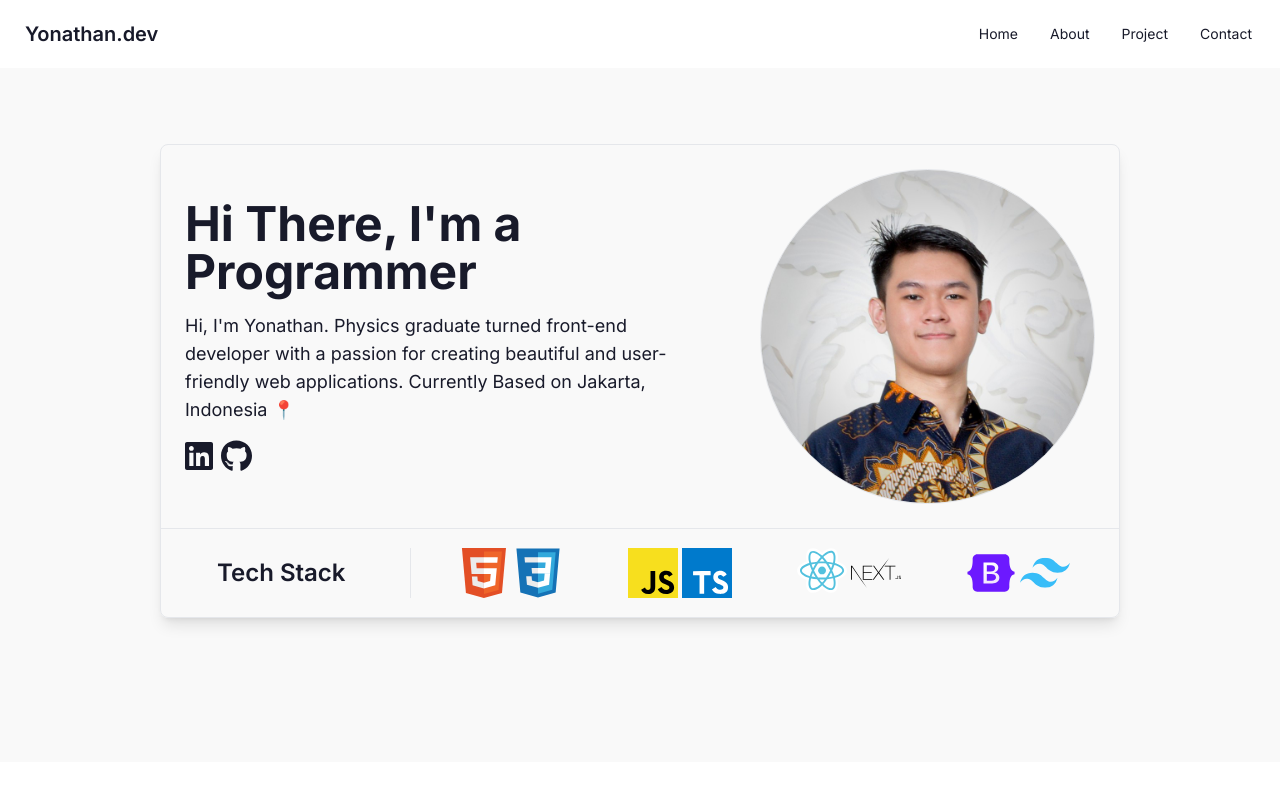
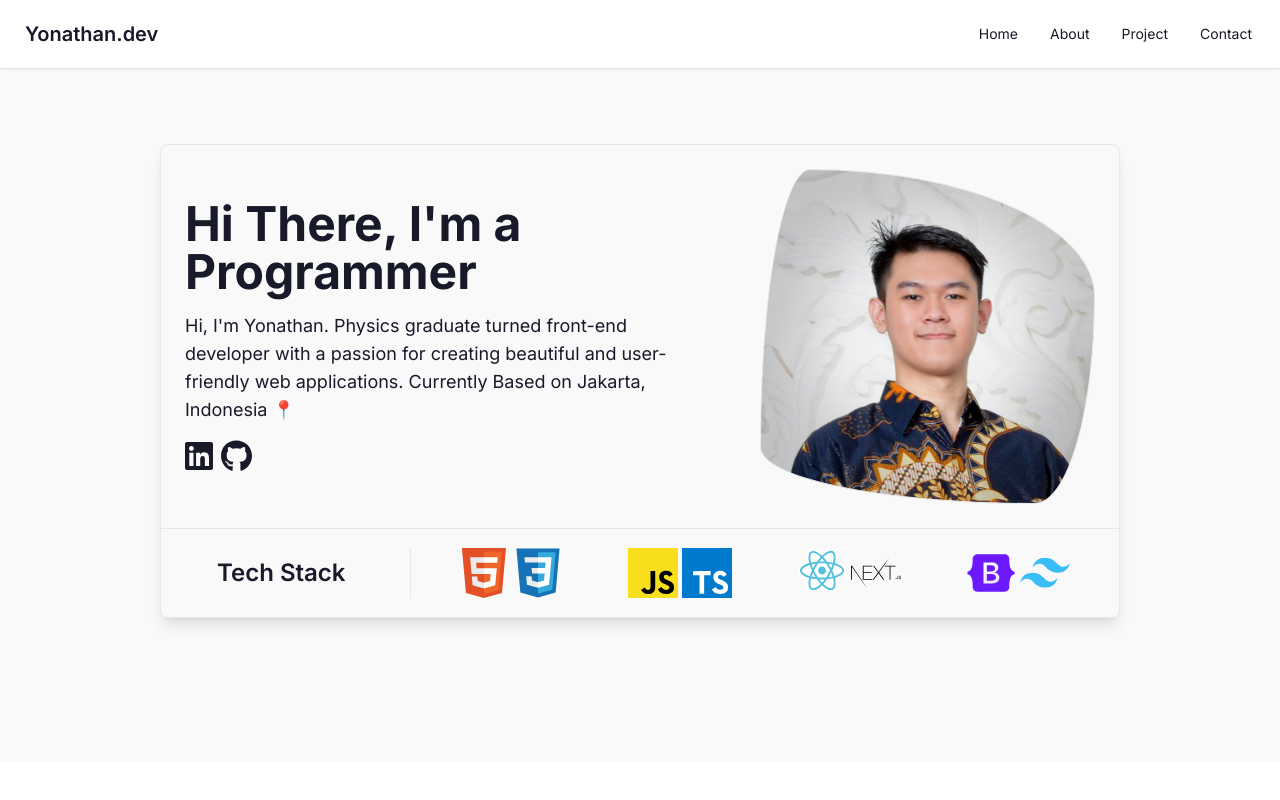
Before and after one commit to Yonathan-Lie/personal-webpage, a Next.js app: page / in a window 1280 px wide. Shown: the top 800 px of the page. Built offline with nearby package versions, Linux system fonts and the light colour scheme.

Commit message:
feat: animation on profile image

```diff
--- a/src/app/components/navbar.tsx
+++ b/src/app/components/navbar.tsx
@@ -2,7 +2,7 @@ import Link from "next/link";
 
 export default function MyNavbar() {
     return (
-        <div className="navbar bg-base-100 fixed z-[1000]">
+        <div className="navbar bg-base-100 fixed z-[1000] shadow" >
             <div className="navbar-start">
                 <div className="dropdown">
                     <label tabIndex={0} className="btn btn-ghost lg:hidden">
--- a/src/app/globals.css
+++ b/src/app/globals.css
@@ -30,6 +30,30 @@
     }
 }
 
-html{
+html {
     scroll-behavior: smooth;
 }
+
+/* global.css */
+
+@keyframes changeBorderRadius {
+    0% {
+        border-radius: 60% 40% 30% 70%/60% 30% 70% 40%;
+    }
+    25% {
+        border-radius: 30% 70% 70% 30% / 66% 30% 70% 34%
+    }
+    50% {
+        border-radius: 30% 60% 70% 40%/50% 60% 30% 60%;
+    }
+    75% {
+        border-radius: 15% 85% 18% 82% / 83% 38% 62% 17%;
+    }
+    100% {
+        border-radius: 60% 40% 30% 70%/60% 30% 70% 40%;
+    }
+}
+
+#heroImage {
+    animation: changeBorderRadius 8s infinite; /* Adjust the animation duration as needed */
+}
--- a/src/app/pages/Hero.tsx
+++ b/src/app/pages/Hero.tsx
@@ -84,9 +84,7 @@ export default function Hero() {
                             </div>
                             <div
                                 className={"text-center lg:w-2/5 w-3/5 order-1 lg:order-2 p-6 flex justify-center items-center"}>
-                                <div className="aspect-square relative w-full border rounded-full">
-                                    <Image src={"/profile.jpeg"} alt={"profile photo"} fill
-                                           className={"object-cover rounded-full "} style={{}}/>
+                                <div id="heroImage" className="aspect-square relative w-full border rounded-full" style={{backgroundImage:"url(/profile.jpeg)", backgroundSize:"cover"}}>
                                 </div>
                             </div>
                             <div
```
